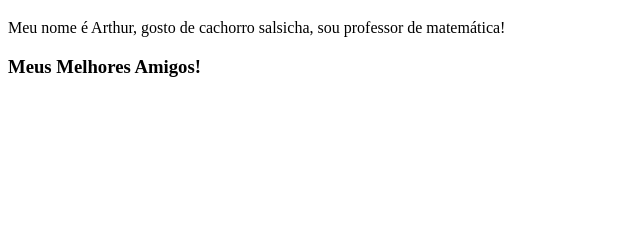
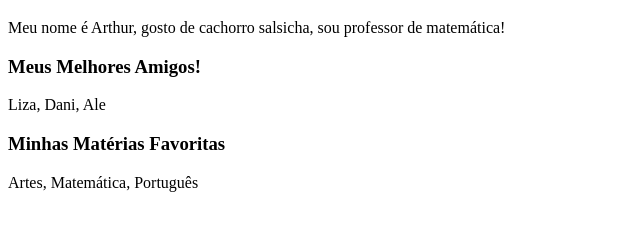
Before and after one commit to ArthurCarneiro02/Meu-primeiro-projeto-HTML2, a plain HTML site: page index.html in a window 1280 px wide. Shown: the part 61-292 px from the top of the page, without its empty margins (0-640 px from the left). Drawn offline with Linux system fonts and the light colour scheme.

Commit message:
títulos 2

```diff
--- a/index.html
+++ b/index.html
@@ -9,7 +9,9 @@
     <h1>Meus interesses</h1>
     <p>Meu nome é Arthur, gosto de cachorro salsicha, sou professor de matemática!</p>
     <h3>Meus Melhores Amigos!</h3>
-<p></p>
+     <p>Liza, Dani, Ale</p>
+     <h3>Minhas Matérias Favoritas</h3>
+     <p>Artes, Matemática, Português </p>
 
 </body>
 </html>
```
